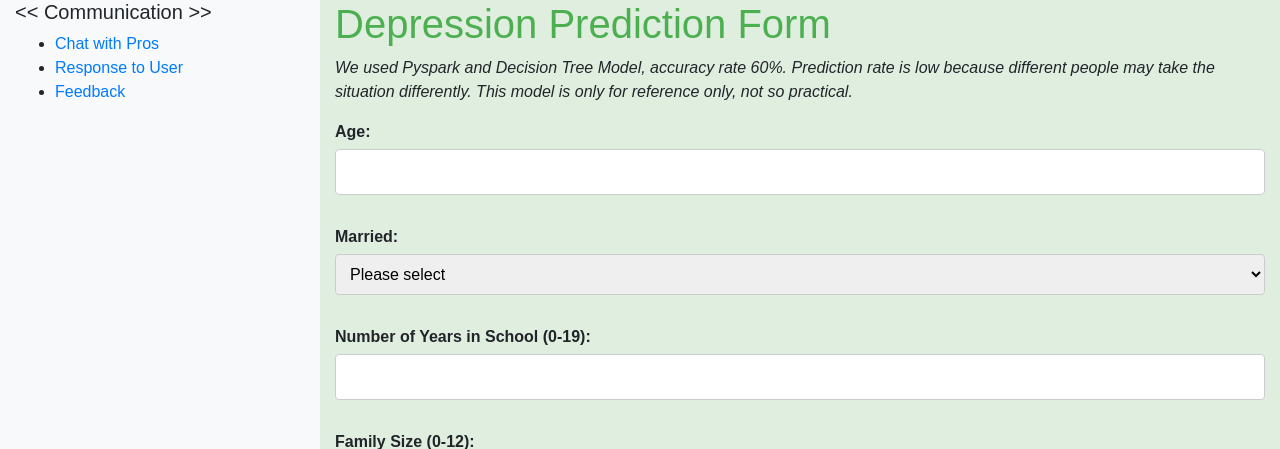
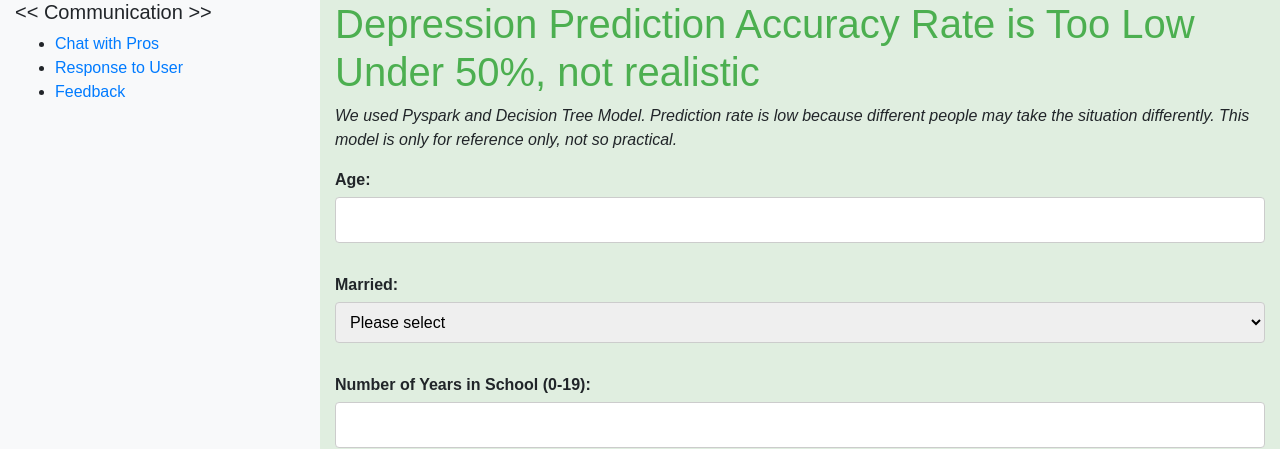
Before and after one commit to Health-Advisor-Machine/Health-Advisor-Machine, a Flask app: page /depression in a window 1280 px wide. Shown: the part 56-505 px from the top of the page. Run offline with Flask 3, Linux system fonts and the light colour scheme; parts of the project's set-up code (start-up, migrations or seed data) failed here and were passed over; some libraries are stand-ins or nearby versions.

Commit message:
trying to fix depression

```diff
--- a/app.py
+++ b/app.py
@@ -5,10 +5,7 @@ import pickle
 from flask import Flask, request, render_template, redirect, url_for, flash
 from kafka import KafkaProducer, KafkaConsumer
 import threading
-from pyspark.ml import PipelineModel
-from pyspark.ml.feature import VectorAssembler
-from pyspark.sql.functions import lit
-from pyspark.sql import SparkSession
+
 
 app = Flask(__name__)
 app.secret_key = 'TRUNG TRAN'
@@ -20,17 +17,6 @@ with open('model/diabetes_model.pkl', 'rb') as f:
 # Heart attack Random Forest model
 with open('model/heart_attack_model.pkl', 'rb') as file:
     model2 = pickle.load(file)
-
-# Depression model using PySpark and Decision Tree
-dt_model = PipelineModel.load('model/depression_model')
-spark = SparkSession.builder.appName('final_project').getOrCreate()
-# Create a vector assembler to transform the input data
-assembler = VectorAssembler(inputCols=['sex', 'age', 'married', 'number_children', 'education_level',
-                                       'total_members', 'gained_assets', 'durable_assets', 'save_asset',
-                                       'living_expenses', 'other_expenses', 'incoming_salary', 'incoming_own_farm',
-                                       'incoming_business', 'incoming_no_business', 'incoming_agricultural',
-                                       'farm_expenses', 'labour_primary', 'lasting_investment',
-                                       'no_lasting_investmen'], outputCol='features')
 
 
 @app.route('/')
@@ -176,56 +162,6 @@ def depression():
     return render_template('depression.html')
 
 
-@app.route('/depression_results', methods=['POST'])
-def depression_results():
-    sex = 1
-    age = int(request.form['age'])
-    married = int(request.form['married'])
-    number_children = 2
-    education_level = int(request.form['education_level'])
-    total_members = int(request.form['total_members'])
-    gained_assets = 30000000
-    durable_assets = int(request.form['durable_assets'])
-    save_asset = 10000000
-    living_expenses = 20000000
-    other_expenses = 20000000
-    incoming_salary = 0
-    incoming_own_farm = 0
-    incoming_business = 0
-    incoming_no_business = 0
-    incoming_agricultural = 0
-    farm_expenses = 0
-    labour_primary = int(request.form['labour_primary'])
-    lasting_investment = 25000000
-    no_lasting_investment = int(request.form['no_lasting_investment'])
-
-    form_data = [(sex, age, married, number_children, education_level, total_members, gained_assets,
-                  durable_assets, save_asset, living_expenses, other_expenses, incoming_salary,
-                  incoming_own_farm, incoming_business, incoming_no_business, incoming_agricultural,
-                  farm_expenses, labour_primary, lasting_investment, no_lasting_investment)]
-
-    columns = ['sex', 'age', 'married', 'number_children', 'education_level', 'total_members', 'gained_assets',
-               'durable_assets', 'save_asset', 'living_expenses', 'other_expenses', 'incoming_salary',
-               'incoming_own_farm', 'incoming_business', 'incoming_no_business', 'incoming_agricultural',
-               'farm_expenses', 'labour_primary', 'lasting_investment', 'no_lasting_investment']
-
-    assembled_data = spark.createDataFrame(form_data, columns)
-    assembled_data = assembled_data.withColumn('dummy', lit(0))
-
-    # Apply the assembler transformation to the DataFrame
-    assembled_data = assembler.transform(assembled_data)
-
-    # Use loaded model to predict
-    prediction = dt_model.transform(assembled_data)
-
-    # Extract the predicted label and probability from the predictions DataFrame
-    predicted_label = prediction.select('prediction').collect()[0][0]
-    probability = prediction.select('probability').collect()[0][0][1]
-
-    return render_template('depression_results.html', prediction=predicted_label,
-                           probability=probability)
-
-
 @app.route('/feedback', methods=['GET'])
 def feedback():
     return render_template('feedback.html')
--- a/templates/depression.html
+++ b/templates/depression.html
@@ -1,10 +1,10 @@
 {% extends 'layout.html' %}
 
 {% block body %}
-	<h1>Depression Prediction Form</h1>
-	<p><i>We used Pyspark and Decision Tree Model, accuracy rate 60%. Prediction rate is low because different people may take
+	<h1>Depression Prediction Accuracy Rate is Too Low Under 50%, not realistic</h1>
+	<p><i>We used Pyspark and Decision Tree Model. Prediction rate is low because different people may take
     the situation differently. This model is only for reference only, not so practical.  </i></p>
-	<form action="/depression_results" method="post">
+	<form action="#" method="post">
 		<label for="age">Age:</label>
 		<input type="number" id="age" name="age" min="0" max="120" required>
 		<label for="married">Married:</label>
```
Also changed, not shown: original before fixes/depression_original.py (added, +54 -0 lines).
